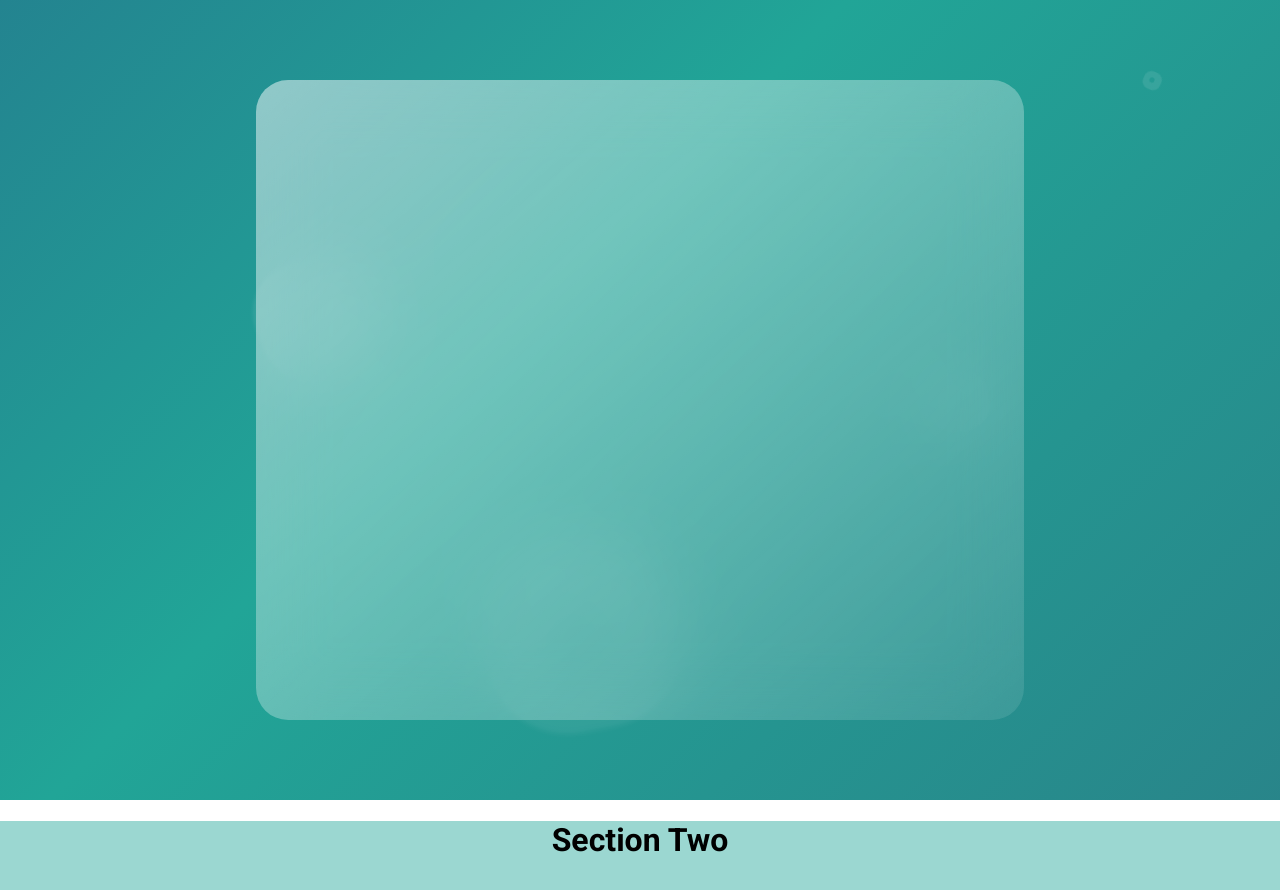
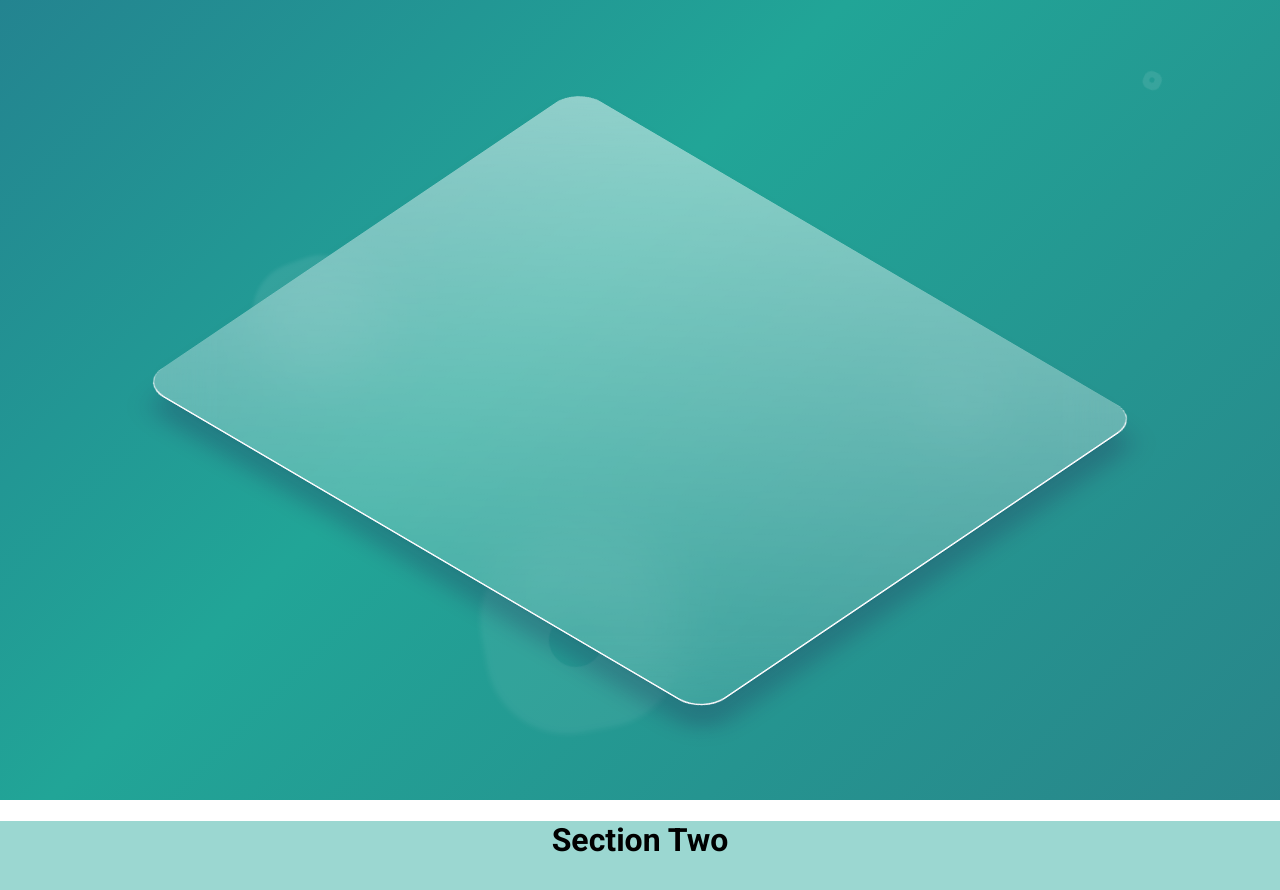
Before and after one commit to DanePete/portfolio, a React (Create React App) app: page / in a window 1280 px wide. Shown: the top 890 px of the page. Built offline with nearby package versions, Linux system fonts and the light colour scheme.

Commit message:
added in 3d transforms to glass elelemt

```diff
--- a/src/components/Hero/hero.scss
+++ b/src/components/Hero/hero.scss
@@ -12,6 +12,8 @@
   justify-content: center;
 }
 
+// what i'm going for here is a like a future ipad kinda thing (display);
+
 .glass {
   background: white;
   min-height: 80vh;
@@ -19,6 +21,17 @@
   background: linear-gradient(to right bottom, rgba(255,255,255,0.5),rgba(255,255,255,0.1));
   border-radius: 2rem;
   backdrop-filter: blur(2rem);
+
+  transform:
+    rotateX(51deg)
+    rotateZ(43deg);
+  transform-style: preserve-3d;
+  border-radius: 32px;
+  box-shadow:
+    1px 1px 0 1px #f9f9fb,
+    -1px 0 28px 0 rgba(34, 33, 81, 0.01),
+    28px 28px 28px 0 rgba(34, 33, 81, 0.25);
+
 }
 
 .cube {
```
